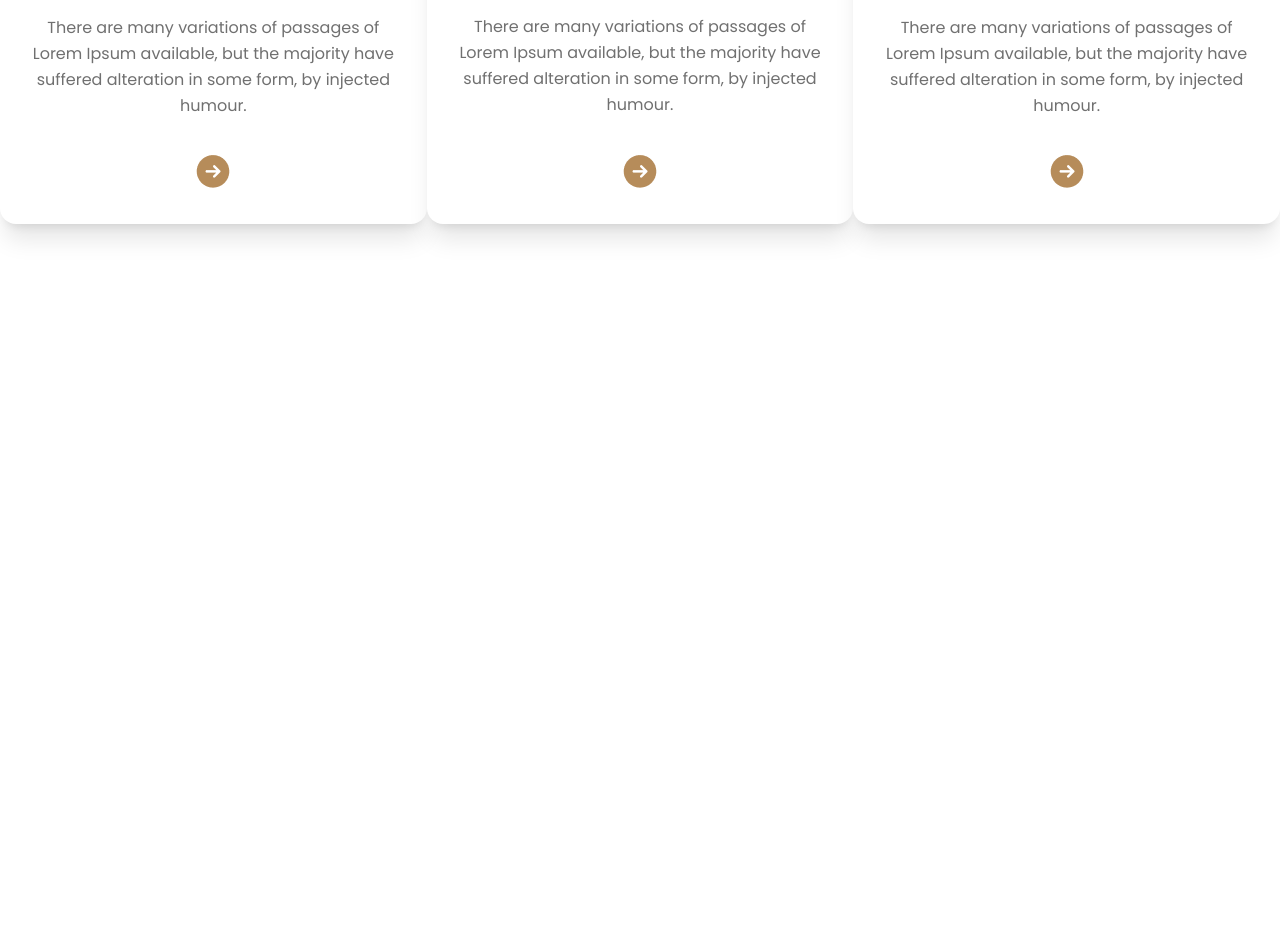
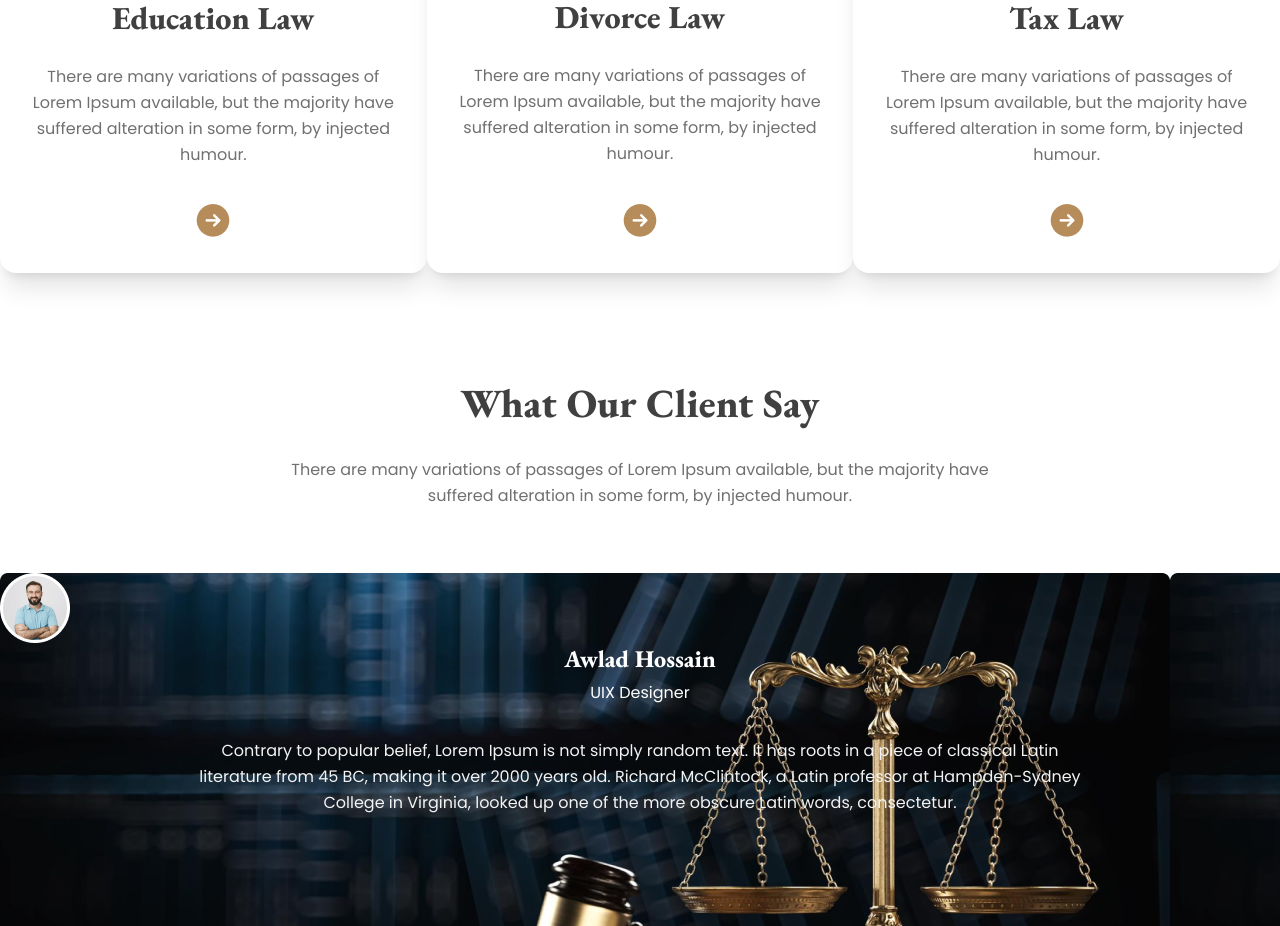
Before and after one commit to mdshahed1971/legal-solution, a plain HTML site: page index.html in a window 1280 px wide. Shown: the part 1874-2800 px from the top of the page. Before the commit the page ends 2198 px from the top, so only its background shows below. Drawn offline with nearby package versions, Linux system fonts and the light colour scheme.

Commit message:
added designer

```diff
--- a/index.html
+++ b/index.html
@@ -34,7 +34,7 @@
     <!-- header start -->
 <header class="container mx-auto">
     <!-- menu start -->
-    <div class="navbar bg-base-100 mb-[70px]">
+    <div class="navbar bg-base-100 mb-[70px] mt-[49px]">
         <div class="navbar-start">
           <div class="dropdown">
             <div tabindex="0" role="button" class="btn btn-ghost lg:hidden">
@@ -210,6 +210,43 @@
 <!-- lows end -->
 
 
+<!-- cilent start -->
+<div class="container mx-auto text-center">
+  <h2 class="text-[#414040] font-garamond text-[40px] font-extrabold">What Our Client Say</h2>
+  <p class="text-[#707070] text-base font-poppins font-normal leading-[26px] mt-6 mb-16 ">There are many variations of passages of Lorem Ipsum available, but the majority have <br>suffered alteration in some form, by injected humour.</p>
+</div>
+<!-- cilent end -->
+
+ <!-- designer start -->
+<section class="container mx-auto h-[500px] mb-[120px]" style="background-image:url(./img/banner.png);">
+
+<div class="text-center">
+  <img src="./img/client.png" alt="" class="">
+  <h3 class="text-[#FFF] font-garamond text-2xl font-extrabold">Awlad Hossain</h3>
+  <p class="text-[#FFF] font-poppins text-base font-normal leading-[26px] mb-8 mt-[5px]">UIX Designer</p>
+  <p class="text-[#F3F3F3] font-poppins text-base font-normal leading-[26px]">Contrary to popular belief, Lorem Ipsum is not simply random text. It has roots in a piece of classical Latin <br>literature from 45 BC, making it over 2000 years old. Richard McClintock, a Latin professor at Hampden-Sydney <br>College in Virginia, looked up one of the more obscure Latin words, consectetur.</p>
+</div>
+
+</section>
+<!-- designer end -->
+
+
+
+
+
+
+
+
+
+
+
+
+
+
+
+
+
+
 
 
 
```
